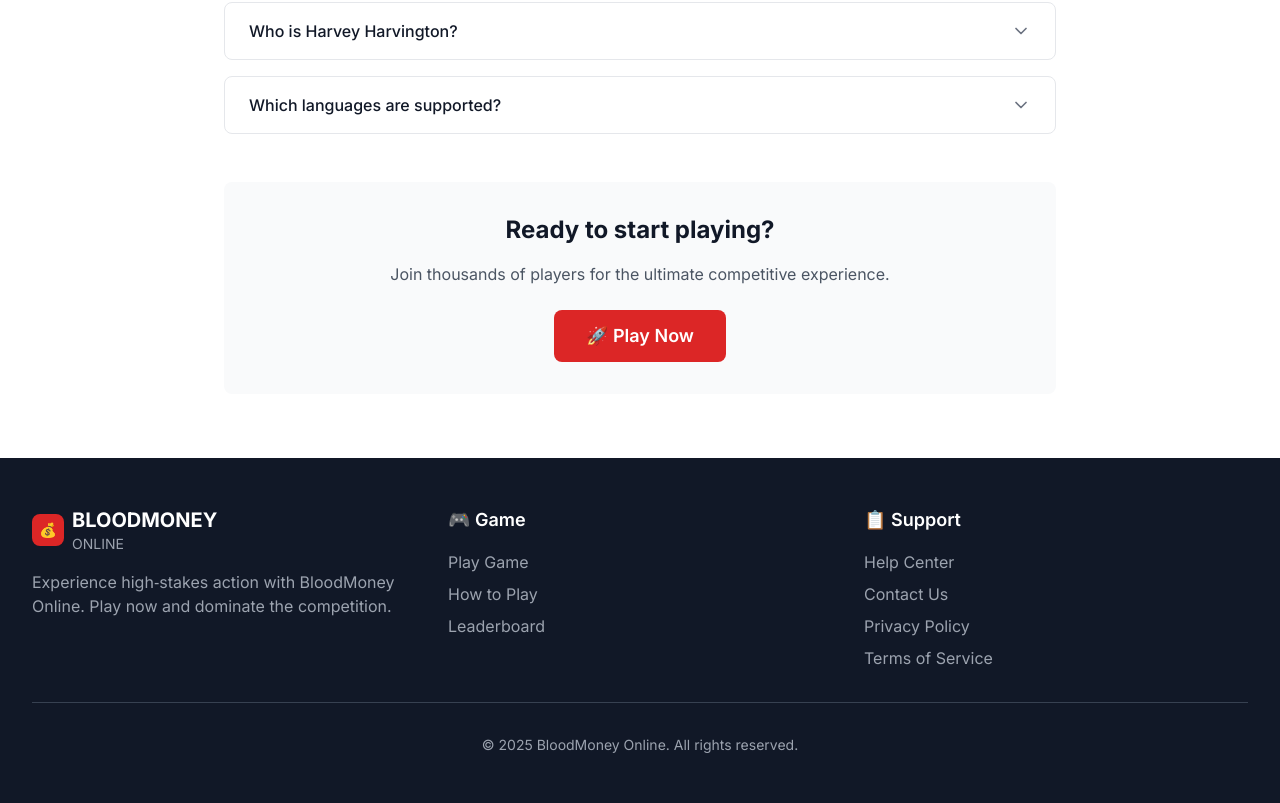
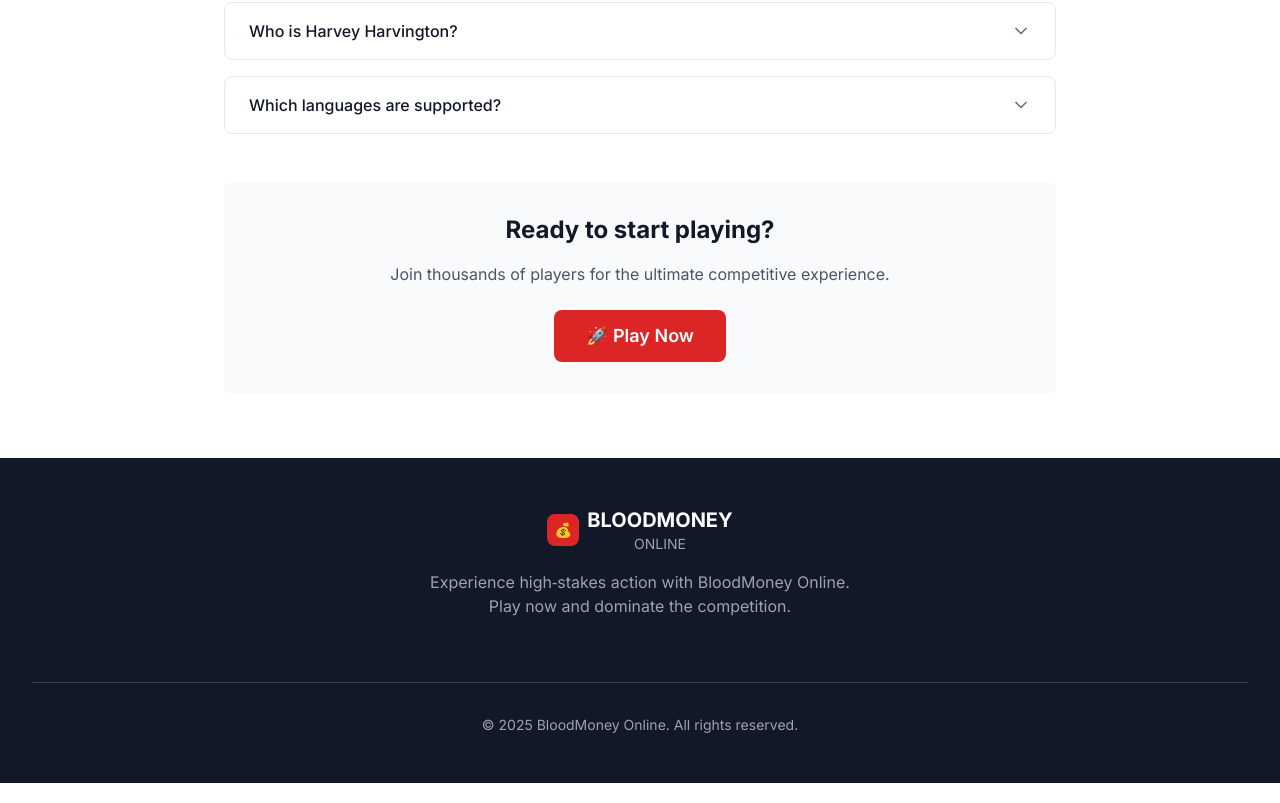
Before and after one commit to ysh3579710/bloodmoney-game, a Next.js app: page / in a window 1280 px wide. Shown: the part 4310-5113 px from the top of the page. Built offline with nearby package versions, Linux system fonts and the light colour scheme; no server answers.

Commit message:
Simplify footer layout and remove navigation links
Refactored the footer component to use a centered, single-column layout and removed the game and support navigation links. The footer now focuses on branding and the description text for a cleaner appearance.

```diff
--- a/components/footer.tsx
+++ b/components/footer.tsx
@@ -1,25 +1,11 @@
 export function Footer() {
-  const footerLinks = {
-    game: [
-      { name: 'Play Game', href: '#game' },
-      { name: 'How to Play', href: '#how-to-play' },
-      { name: 'Leaderboard', href: '#leaderboard' },
-    ],
-    support: [
-      { name: 'Help Center', href: '#' },
-      { name: 'Contact Us', href: '#' },
-      { name: 'Privacy Policy', href: '#' },
-      { name: 'Terms of Service', href: '#' },
-    ],
-  }
-
   return (
     <footer className="bg-gray-900 text-white">
       <div className="max-w-7xl mx-auto px-4 sm:px-6 lg:px-8 py-12">
-        <div className="grid grid-cols-1 md:grid-cols-3 gap-8">
+        <div className="flex flex-col items-center text-center">
           {/* Brand */}
-          <div className="md:col-span-1">
-            <div className="flex items-center space-x-2 mb-4">
+          <div className="mb-8">
+            <div className="flex items-center justify-center space-x-2 mb-4">
               <div className="w-8 h-8 bg-red-600 rounded-lg flex items-center justify-center">
                 <span className="text-white font-bold text-sm">💰</span>
               </div>
@@ -28,43 +14,9 @@ export function Footer() {
                 <p className="text-sm text-gray-400">ONLINE</p>
               </div>
             </div>
-            <p className="text-gray-400 mb-4 max-w-md">
+            <p className="text-gray-400 max-w-md mx-auto">
               Experience high‑stakes action with BloodMoney Online. Play now and dominate the competition.
             </p>
-          </div>
-
-          {/* Game Links */}
-          <div>
-            <h4 className="text-lg font-semibold mb-4">🎮 Game</h4>
-            <ul className="space-y-2">
-              {footerLinks.game.map((link) => (
-                <li key={link.name}>
-                  <a
-                    href={link.href}
-                    className="text-gray-400 hover:text-red-400 transition-colors duration-200"
-                  >
-                    {link.name}
-                  </a>
-                </li>
-              ))}
-            </ul>
-          </div>
-
-          {/* Support Links */}
-          <div>
-            <h4 className="text-lg font-semibold mb-4">📋 Support</h4>
-            <ul className="space-y-2">
-              {footerLinks.support.map((link) => (
-                <li key={link.name}>
-                  <a
-                    href={link.href}
-                    className="text-gray-400 hover:text-red-400 transition-colors duration-200"
-                  >
-                    {link.name}
-                  </a>
-                </li>
-              ))}
-            </ul>
           </div>
         </div>
 
```
